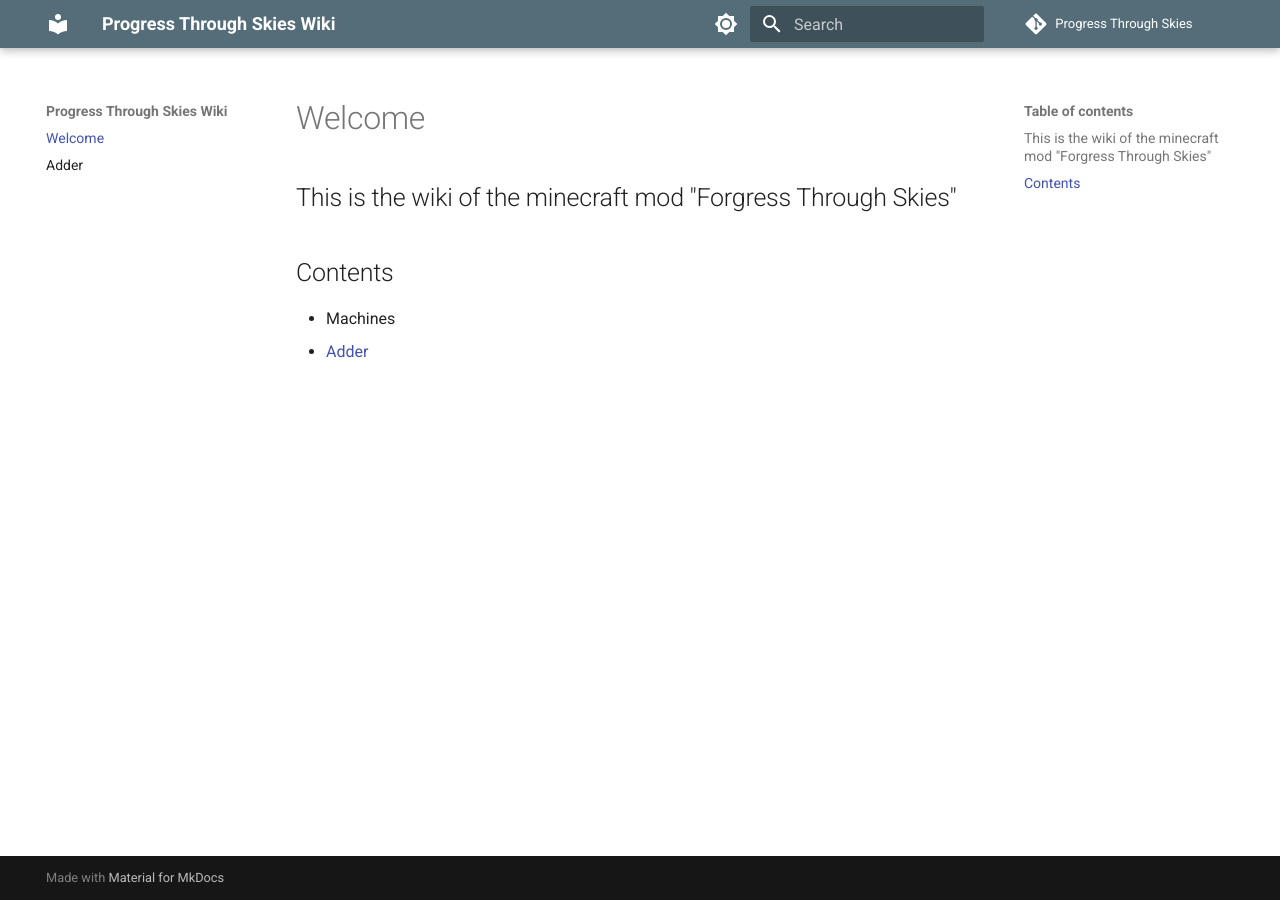
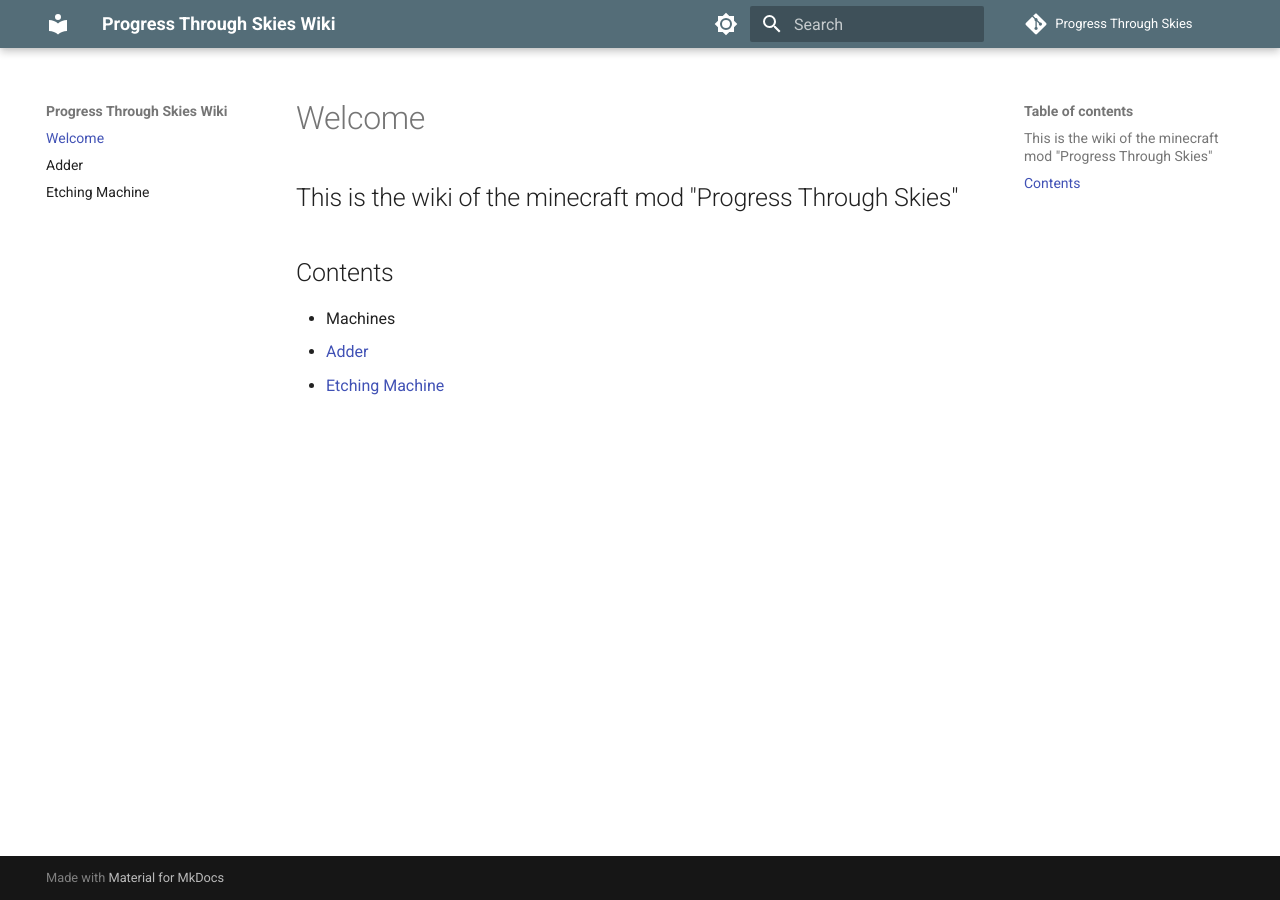
Before and after one commit to dctime/progress-through-skies-doc, an MkDocs documentation site: the page built from docs/index.md, in a window 1280 px wide. Built offline with MkDocs 1.6.1 and Material for MkDocs 9.7.7, drawn with Linux system fonts in a browser that asks for light colours; comment, search, counter and statistics services are not loaded.

Commit message:
Feature: Etching Machine

```diff
--- a/docs/index.md
+++ b/docs/index.md
@@ -1,8 +1,9 @@
 # Welcome
 
-## This is the wiki of the minecraft mod "Forgress Through Skies"
+## This is the wiki of the minecraft mod "Progress Through Skies"
 
 ## Contents
 
 - Machines
-  - [Adder](adder.md)
+- [Adder](adder.md)
+- [Etching Machine]()
```
Also changed, not shown: docs/etching_machine.md (added, +32 -0 lines), docs/images/etching_machine/etching_machine.png (added), docs/images/etching_machine/etching_machine_code_list.png (added), docs/images/etching_machine/etching_machine_encoder.png (added), docs/images/etching_machine/etching_machine_etched.png (added), docs/images/etching_machine/etching_machine_etching.png (added).
